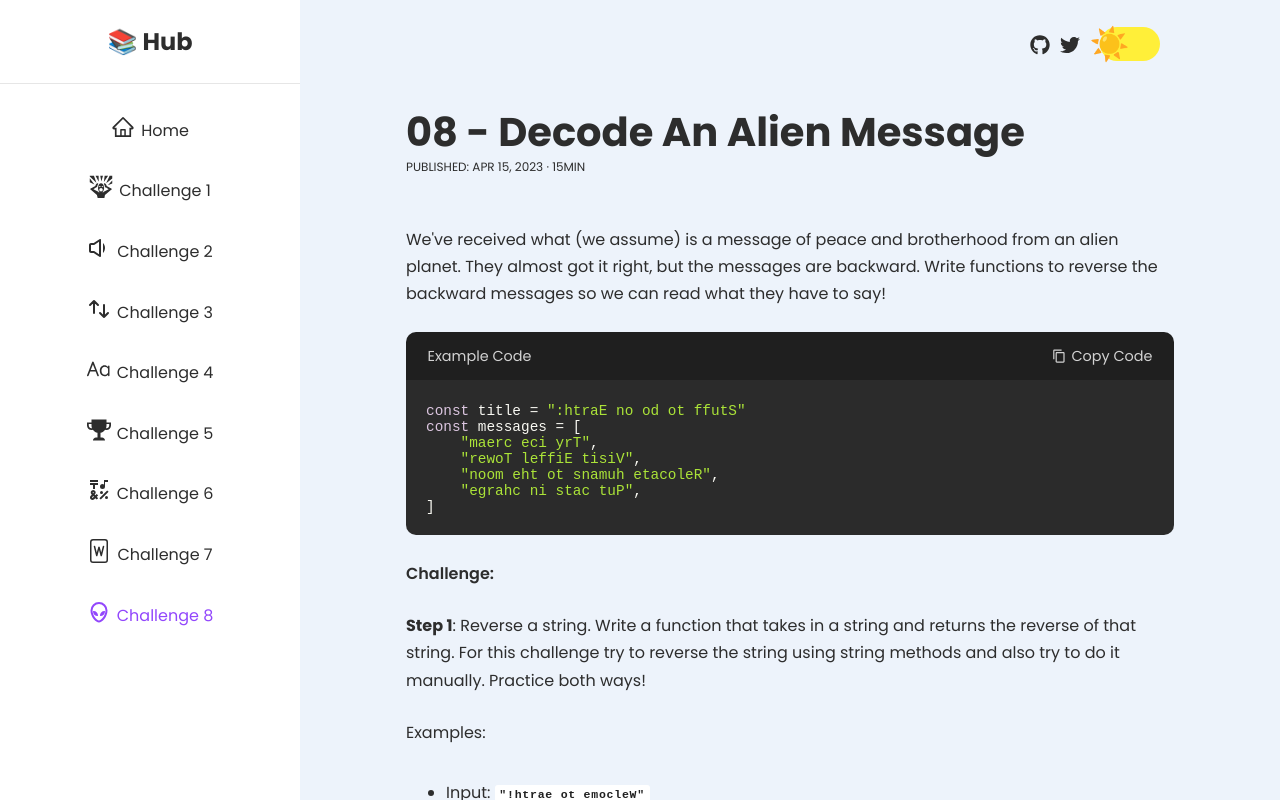
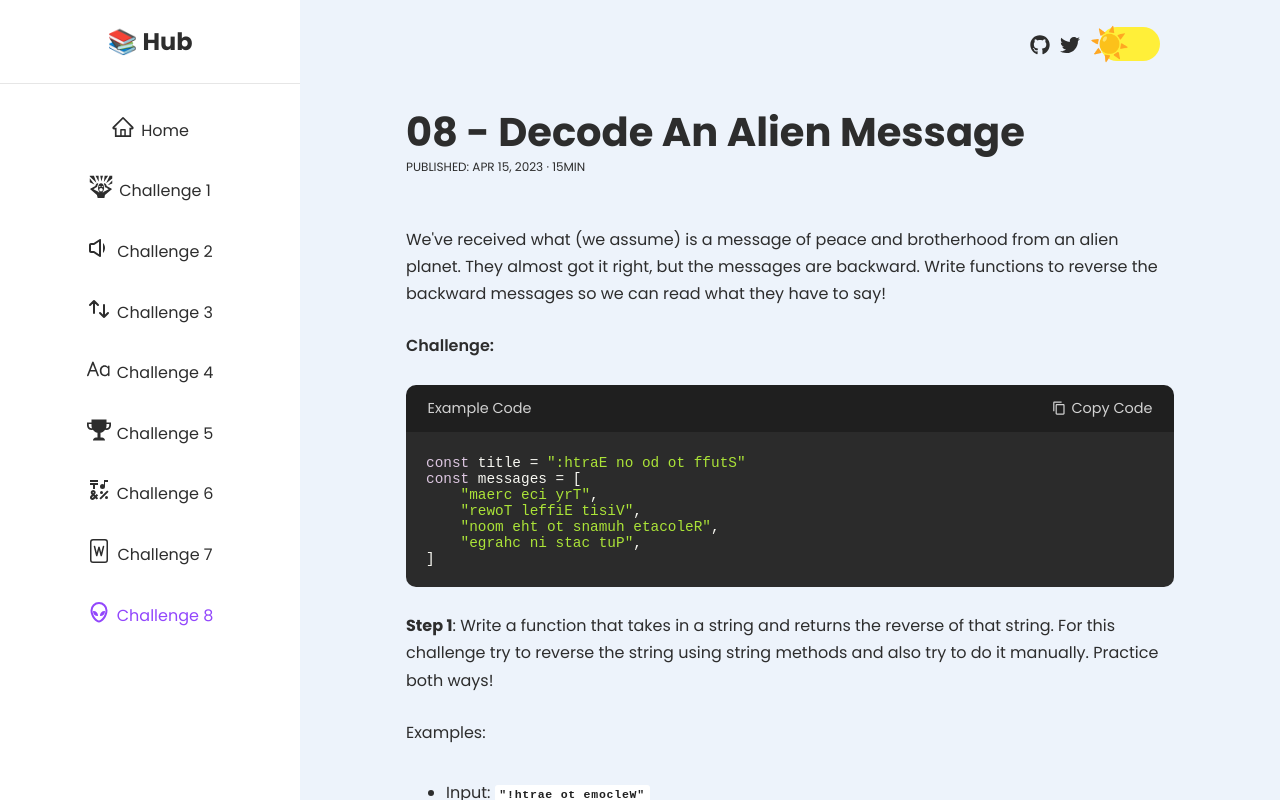
Before and after one commit to pacelliv/jscrimba-challenges-site, a React (Vite) app: page /challenge8 in a window 1280 px wide. Built offline with nearby package versions, Linux system fonts and the light colour scheme.

Commit message:
rearranged title and code snippet, removed sentence

```diff
--- a/src/pages/page8/Challenge8.jsx
+++ b/src/pages/page8/Challenge8.jsx
@@ -190,20 +190,19 @@ console.log(reverseStringsInArray(messages))
                     the backward messages so we can read what they have to say!
                 </p>
                 <br />
+                <p className="paragraph bold">Challenge:</p>
+                <br />
                 <SnippetContainer
                     copy={copyA}
                     setCopy={setCopyA}
                     codeString={codeStringA}
                 />
                 <br />
-                <p className="paragraph bold">Challenge:</p>
-                <br />
                 <p className="paragraph">
-                    <strong>Step 1</strong>: Reverse a string. Write a function
-                    that takes in a string and returns the reverse of that
-                    string. For this challenge try to reverse the string using
-                    string methods and also try to do it manually. Practice both
-                    ways!
+                    <strong>Step 1</strong>: Write a function that takes in a
+                    string and returns the reverse of that string. For this
+                    challenge try to reverse the string using string methods and
+                    also try to do it manually. Practice both ways!
                 </p>
                 <br />
                 <p className="paragraph">Examples:</p>
```
